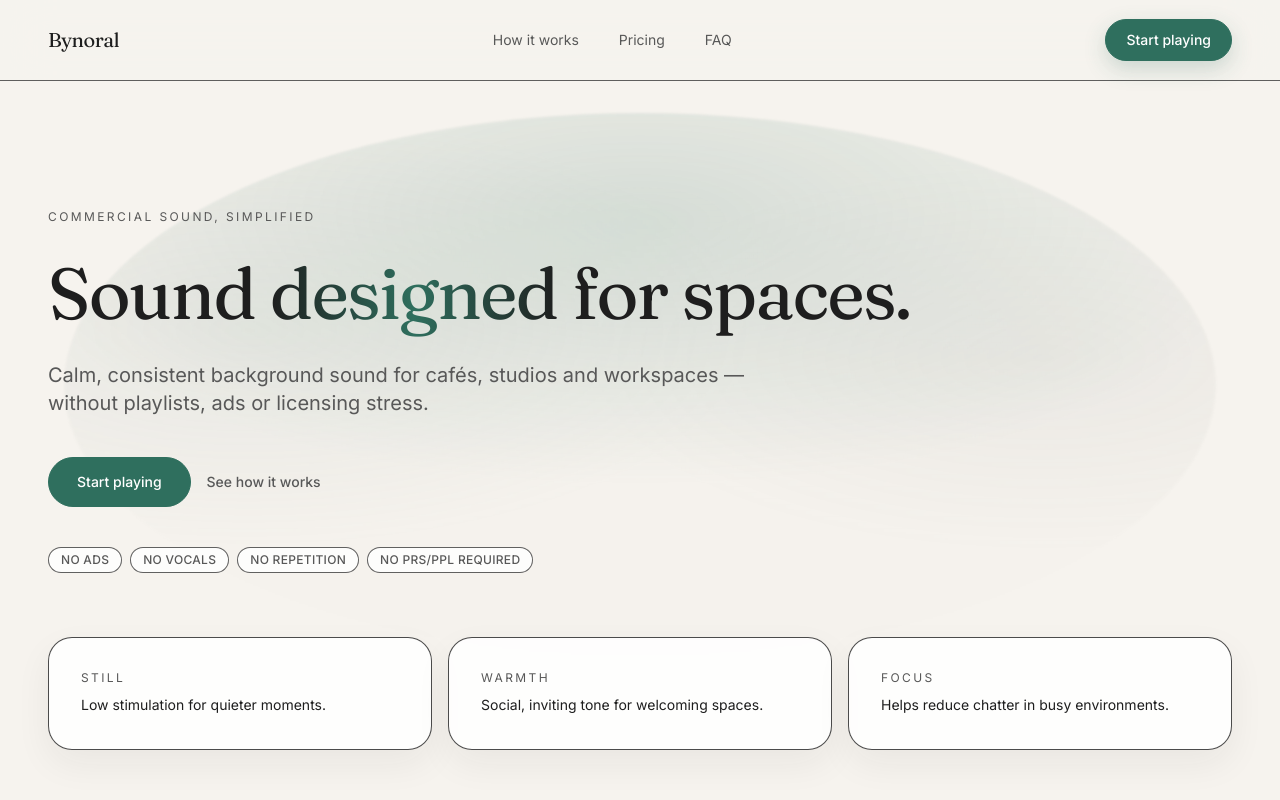
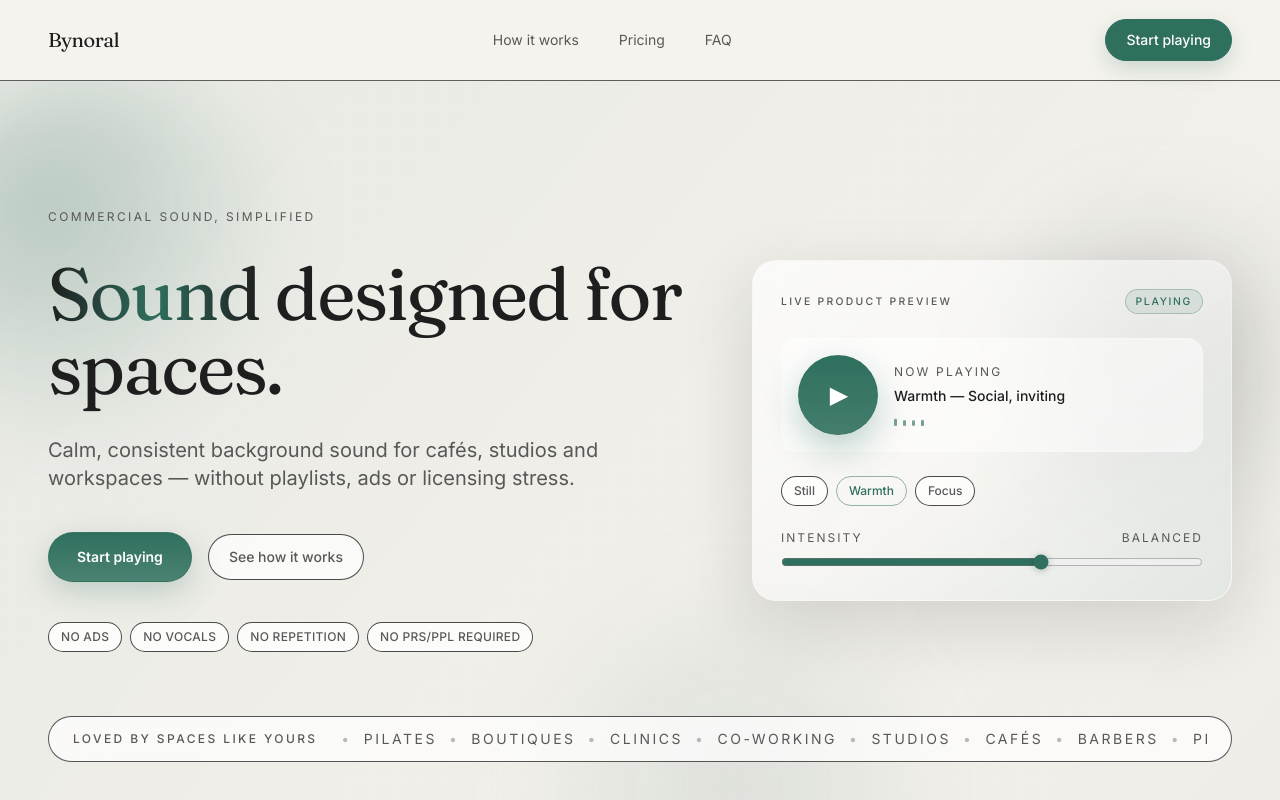
Before and after one commit to liamwt-12/bynoral-site, a Next.js app: page / in a window 1280 px wide. Shown: the top 800 px of the page. Built offline with nearby package versions, Linux system fonts and the light colour scheme.

Commit message:
Revamp homepage hero motion and live preview

```diff
--- a/app/globals.css
+++ b/app/globals.css
@@ -29,23 +29,101 @@
   animation: page-enter 0.5s ease-out;
 }
 
-.hero-ambient {
-  background:
-    radial-gradient(75% 65% at 50% 20%, rgba(47, 111, 94, 0.16), rgba(47, 111, 94, 0) 75%),
-    radial-gradient(55% 50% at 16% 40%, rgba(144, 166, 159, 0.12), rgba(144, 166, 159, 0) 80%),
-    radial-gradient(50% 45% at 85% 45%, rgba(120, 130, 128, 0.08), rgba(120, 130, 128, 0) 80%);
-  filter: blur(1px);
+.hero-gradient-wash {
+  background: linear-gradient(130deg, rgba(47, 111, 94, 0.08), rgba(144, 166, 159, 0.03), rgba(96, 108, 105, 0.08));
+  background-size: 180% 180%;
+  animation: gradient-wash 22s ease-in-out infinite alternate;
 }
 
-.hero-ambient::after {
+.hero-orb {
+  position: absolute;
+  border-radius: 999px;
+  filter: blur(38px);
+  will-change: transform;
+}
+
+.hero-orb-1 {
+  left: -8%;
+  top: -4%;
+  height: 24rem;
+  width: 24rem;
+  background: radial-gradient(circle at 35% 35%, rgba(47, 111, 94, 0.28), rgba(47, 111, 94, 0) 72%);
+  animation: drift-a 18s ease-in-out infinite;
+}
+
+.hero-orb-2 {
+  right: -6%;
+  top: 16%;
+  height: 22rem;
+  width: 22rem;
+  background: radial-gradient(circle at 45% 45%, rgba(96, 108, 105, 0.22), rgba(96, 108, 105, 0) 74%);
+  animation: drift-b 22s ease-in-out infinite;
+}
+
+.hero-orb-3 {
+  left: 40%;
+  bottom: -22%;
+  height: 26rem;
+  width: 26rem;
+  background: radial-gradient(circle at 50% 50%, rgba(144, 166, 159, 0.24), rgba(144, 166, 159, 0) 76%);
+  animation: drift-c 20s ease-in-out infinite;
+}
+
+.hero-noise {
+  background-image: radial-gradient(rgba(18, 25, 22, 0.1) 0.7px, transparent 0.7px);
+  background-size: 3px 3px;
+  opacity: 0.15;
+  mix-blend-mode: multiply;
+}
+
+.hero-reveal {
+  opacity: 0;
+  transform: translateY(10px);
+  animation: hero-reveal 0.65s cubic-bezier(0.22, 0.61, 0.36, 1) forwards;
+}
+
+.hero-reveal:nth-child(1) {
+  animation-delay: 40ms;
+}
+
+.hero-reveal:nth-child(2) {
+  animation-delay: 120ms;
+}
+
+.hero-reveal:nth-child(3) {
+  animation-delay: 180ms;
+}
+
+.hero-reveal:nth-child(4) {
+  animation-delay: 240ms;
+}
+
+.hero-cta {
+  position: relative;
+  overflow: hidden;
+}
+
+.hero-cta::after {
   content: '';
   position: absolute;
   inset: 0;
+  transform: translateX(-120%);
+  background: linear-gradient(110deg, transparent 35%, rgba(255, 255, 255, 0.42) 50%, transparent 65%);
+  transition: transform 480ms ease;
+}
+
+.hero-cta:hover::after,
+.hero-cta:focus-visible::after {
+  transform: translateX(120%);
+}
+
+.playing-ring::after {
+  content: '';
+  position: absolute;
+  inset: -7px;
   border-radius: inherit;
-  background-image: radial-gradient(rgba(18, 25, 22, 0.09) 0.7px, transparent 0.7px);
-  background-size: 3px 3px;
-  opacity: 0.18;
-  mix-blend-mode: multiply;
+  border: 1px solid rgba(47, 111, 94, 0.35);
+  animation: pulse-ring 1.8s ease-out infinite;
 }
 
 .equalizer span {
@@ -55,6 +133,27 @@
   border-radius: 999px;
   background-color: rgba(47, 111, 94, 0.65);
   transform-origin: center bottom;
+}
+
+.equalizer.playing span {
+  animation: eq 1.25s ease-in-out infinite;
+}
+
+.equalizer.playing span:nth-child(2) {
+  animation-delay: 120ms;
+}
+
+.equalizer.playing span:nth-child(3) {
+  animation-delay: 240ms;
+}
+
+.equalizer.playing span:nth-child(4) {
+  animation-delay: 80ms;
+}
+
+.marquee-content {
+  animation: marquee 30s linear infinite;
+  will-change: transform;
 }
 
 .range-slider {
@@ -80,6 +179,23 @@
   box-shadow: 0 1px 6px rgba(30, 30, 30, 0.25);
 }
 
+@media (prefers-reduced-motion: reduce) {
+  .hero-gradient-wash,
+  .hero-orb-1,
+  .hero-orb-2,
+  .hero-orb-3,
+  .hero-reveal,
+  .playing-ring::after,
+  .equalizer.playing span,
+  .marquee-content,
+  .hero-cta::after {
+    animation: none !important;
+    transition: none !important;
+    transform: none !important;
+    opacity: 1 !important;
+  }
+}
+
 @keyframes page-enter {
   from {
     opacity: 0;
@@ -89,6 +205,61 @@
   to {
     opacity: 1;
     transform: translateY(0);
+  }
+}
+
+@keyframes hero-reveal {
+  from {
+    opacity: 0;
+    transform: translateY(10px);
+  }
+
+  to {
+    opacity: 1;
+    transform: translateY(0);
+  }
+}
+
+@keyframes gradient-wash {
+  0% {
+    background-position: 0% 50%;
+  }
+
+  100% {
+    background-position: 100% 50%;
+  }
+}
+
+@keyframes drift-a {
+  0%,
+  100% {
+    transform: translate3d(0, 0, 0);
+  }
+
+  50% {
+    transform: translate3d(20px, 24px, 0);
+  }
+}
+
+@keyframes drift-b {
+  0%,
+  100% {
+    transform: translate3d(0, 0, 0);
+  }
+
+  50% {
+    transform: translate3d(-24px, -14px, 0);
+  }
+}
+
+@keyframes drift-c {
+  0%,
+  100% {
+    transform: translate3d(0, 0, 0);
+  }
+
+  50% {
+    transform: translate3d(16px, -24px, 0);
   }
 }
 
@@ -115,3 +286,13 @@
     transform: scaleY(1);
   }
 }
+
+@keyframes marquee {
+  from {
+    transform: translate3d(0, 0, 0);
+  }
+
+  to {
+    transform: translate3d(-50%, 0, 0);
+  }
+}
--- a/app/page.tsx
+++ b/app/page.tsx
@@ -1,6 +1,6 @@
 import Link from 'next/link';
 
-import { Card, Pill, PricingCard, Section } from '../components';
+import { AnimatedBackground, Card, Marquee, Pill, PricingCard, Section } from '../components';
 
 const problemPoints = [
   {
@@ -77,66 +77,119 @@ const plans = [
   }
 ];
 
-const demoStrip = [
-  { name: 'Still', detail: 'Low stimulation for quieter moments.' },
-  { name: 'Warmth', detail: 'Social, inviting tone for welcoming spaces.' },
-  { name: 'Focus', detail: 'Helps reduce chatter in busy environments.' }
-];
+const livePreviewVibes = ['Still', 'Warmth', 'Focus'];
+
+const spaces = ['Cafés', 'Barbers', 'Pilates', 'Boutiques', 'Clinics', 'Co-working', 'Studios'];
 
 export default function Home() {
   return (
     <>
       <Section className="relative overflow-hidden pb-14 pt-24 sm:pt-28 lg:pb-20 lg:pt-32" containerClassName="max-w-[84rem]">
-        <div className="pointer-events-none absolute inset-0 -z-10">
-          <div className="hero-ambient absolute left-1/2 top-8 h-[34rem] w-[90%] max-w-6xl -translate-x-1/2 rounded-[50%]" />
-        </div>
+        <AnimatedBackground />
 
         <div className="space-y-14 lg:space-y-16">
+          <div className="grid items-center gap-10 lg:grid-cols-[minmax(0,1fr)_minmax(360px,480px)] lg:gap-12">
             <div className="space-y-8">
-            <p className="text-xs uppercase tracking-[0.2em] text-text-muted">Commercial sound, simplified</p>
-            <h1 className="max-w-4xl font-heading text-5xl leading-[1.04] tracking-tight text-text-primary sm:text-6xl lg:text-7xl">
-              <span className="inline">Sound </span>
+              <p className="hero-reveal text-xs uppercase tracking-[0.2em] text-text-muted">Commercial sound, simplified</p>
+              <h1 className="hero-reveal max-w-4xl font-heading text-5xl leading-[0.98] tracking-tight text-text-primary sm:text-6xl lg:text-[4.6rem]">
                 <span className="inline bg-gradient-to-r from-text-primary via-accent to-text-primary bg-clip-text text-transparent">
-                designed
+                  Sound
                 </span>{' '}
-              <span className="inline">for spaces.</span>
+                <span className="inline">designed for spaces.</span>
               </h1>
-            <p className="max-w-3xl text-lg leading-relaxed text-text-muted lg:text-xl">
-              Calm, consistent background sound for cafés, studios and workspaces — without playlists,
-              ads or licensing stress.
+              <p className="hero-reveal max-w-3xl text-lg leading-relaxed text-text-muted lg:text-xl">
+                Calm, consistent background sound for cafés, studios and workspaces — without playlists, ads
+                or licensing stress.
               </p>
-            <div className="flex flex-wrap items-center gap-4 pt-2">
+              <div className="hero-reveal flex flex-wrap items-center gap-4 pt-2">
                 <Link
                   href="/player"
-                className="inline-flex items-center justify-center rounded-full border border-accent bg-accent px-7 py-3.5 text-sm font-medium text-surface transition duration-200 hover:-translate-y-0.5 hover:bg-accent/90 focus-visible:outline-none focus-visible:ring-4 focus-visible:ring-accent/30"
+                  className="hero-cta inline-flex items-center justify-center rounded-full border border-accent/70 bg-gradient-to-b from-accent to-accent/85 px-7 py-3.5 text-sm font-semibold text-surface shadow-[0_10px_30px_rgba(47,111,94,0.25)] transition duration-250 hover:-translate-y-0.5 hover:shadow-[0_14px_34px_rgba(47,111,94,0.36)] focus-visible:outline-none focus-visible:ring-4 focus-visible:ring-accent/30"
                 >
-                Start playing
+                  <span className="relative z-10">Start playing</span>
                 </Link>
                 <Link
                   href="/how-it-works"
-                className="text-sm font-medium text-text-muted transition duration-200 hover:text-text-primary focus-visible:rounded-full focus-visible:outline-none focus-visible:ring-4 focus-visible:ring-text-primary/15"
+                  className="inline-flex items-center rounded-full border border-border/80 bg-surface/70 px-5 py-3 text-sm font-medium text-text-muted transition duration-250 hover:-translate-y-0.5 hover:border-accent/40 hover:text-text-primary focus-visible:rounded-full focus-visible:outline-none focus-visible:ring-4 focus-visible:ring-text-primary/15"
                 >
                   See how it works
                 </Link>
               </div>
-            <div className="flex flex-wrap items-center gap-2 pt-2 text-xs uppercase tracking-[0.18em] text-text-muted">
-              <Pill className="!border-border/70 !bg-surface/80 !text-text-muted">No ads</Pill>
-              <Pill className="!border-border/70 !bg-surface/80 !text-text-muted">No vocals</Pill>
-              <Pill className="!border-border/70 !bg-surface/80 !text-text-muted">No repetition</Pill>
-              <Pill className="!border-border/70 !bg-surface/80 !text-text-muted">No PRS/PPL required</Pill>
+              <div className="hero-reveal flex flex-wrap items-center gap-2 pt-2 text-[0.65rem] uppercase tracking-[0.16em] text-text-muted sm:text-xs">
+                <Pill className="!border-border/80 !bg-surface/80 !px-3 !py-1.5 !text-text-muted">No ads</Pill>
+                <Pill className="!border-border/80 !bg-surface/80 !px-3 !py-1.5 !text-text-muted">No vocals</Pill>
+                <Pill className="!border-border/80 !bg-surface/80 !px-3 !py-1.5 !text-text-muted">No repetition</Pill>
+                <Pill className="!border-border/80 !bg-surface/80 !px-3 !py-1.5 !text-text-muted">No PRS/PPL required</Pill>
               </div>
             </div>
 
-          <div className="grid gap-4 md:grid-cols-3">
-            {demoStrip.map((item) => (
-              <Card
-                key={item.name}
-                className="space-y-2 border-border/80 bg-surface/85 p-5 shadow-[0_14px_36px_rgba(30,30,30,0.06)]"
+            <Card className="hero-reveal group relative overflow-hidden border-white/20 bg-white/40 p-6 shadow-[0_24px_70px_rgba(19,30,27,0.14)] backdrop-blur-xl transition duration-300 hover:-translate-y-1 hover:border-accent/35 hover:shadow-[0_28px_76px_rgba(47,111,94,0.2)] sm:p-7">
+              <div className="absolute inset-0 bg-gradient-to-br from-white/50 via-white/5 to-accent/10" aria-hidden="true" />
+              <div className="relative space-y-6">
+                <div className="flex items-center justify-between">
+                  <p className="text-[0.65rem] font-medium uppercase tracking-[0.22em] text-text-muted">Live Product Preview</p>
+                  <span className="rounded-full border border-accent/30 bg-accent/10 px-2.5 py-1 text-[0.65rem] font-medium uppercase tracking-[0.16em] text-accent">
+                    Playing
+                  </span>
+                </div>
+
+                <div className="flex items-center gap-4 rounded-2xl border border-white/30 bg-white/50 p-4">
+                  <button
+                    type="button"
+                    aria-label="Now playing"
+                    className="playing-ring relative inline-flex h-20 w-20 shrink-0 items-center justify-center rounded-full border border-accent/40 bg-gradient-to-b from-accent to-accent/90 text-surface shadow-[0_14px_34px_rgba(47,111,94,0.3)]"
                   >
-                <p className="text-xs uppercase tracking-[0.2em] text-text-muted">{item.name}</p>
-                <p className="text-sm leading-relaxed text-text-primary">{item.detail}</p>
+                    <span className="ml-0.5 text-2xl">▶</span>
+                  </button>
+                  <div className="space-y-1.5">
+                    <p className="text-xs uppercase tracking-[0.18em] text-text-muted">Now playing</p>
+                    <p className="text-sm font-medium text-text-primary">Warmth — Social, inviting</p>
+                    <div className="equalizer playing flex items-end gap-1.5" aria-hidden="true">
+                      <span />
+                      <span />
+                      <span />
+                      <span />
+                    </div>
+                  </div>
+                </div>
+
+                <div className="flex flex-wrap gap-2">
+                  {livePreviewVibes.map((vibe) => (
+                    <button
+                      key={vibe}
+                      type="button"
+                      className={`rounded-full border px-3 py-1.5 text-xs font-medium transition duration-200 ${
+                        vibe === 'Warmth'
+                          ? 'border-accent/50 bg-accent/12 text-accent'
+                          : 'border-border/80 bg-surface/70 text-text-muted hover:border-accent/30 hover:text-text-primary'
+                      }`}
+                    >
+                      {vibe}
+                    </button>
+                  ))}
+                </div>
+
+                <div className="space-y-3">
+                  <div className="flex items-center justify-between text-xs uppercase tracking-[0.17em] text-text-muted">
+                    <span>Intensity</span>
+                    <span>Balanced</span>
+                  </div>
+                  <input
+                    type="range"
+                    min={0}
+                    max={100}
+                    value={62}
+                    readOnly
+                    aria-label="Intensity"
+                    className="range-slider h-2 w-full cursor-default rounded-full bg-border/80"
+                  />
+                </div>
+              </div>
             </Card>
-            ))}
+          </div>
+
+          <div className="hero-reveal rounded-full border border-border/75 bg-surface/70 px-4 py-3 backdrop-blur-sm sm:px-6">
+            <Marquee items={spaces} label="Loved by spaces like yours" />
           </div>
         </div>
       </Section>
--- /dev/null
+++ b/components/AnimatedBackground.tsx
@@ -0,0 +1,11 @@
+export function AnimatedBackground() {
+  return (
+    <div className="pointer-events-none absolute inset-0 -z-10 overflow-hidden" aria-hidden="true">
+      <div className="hero-gradient-wash absolute inset-0" />
+      <div className="hero-orb hero-orb-1" />
+      <div className="hero-orb hero-orb-2" />
+      <div className="hero-orb hero-orb-3" />
+      <div className="hero-noise absolute inset-0" />
+    </div>
+  );
+}
--- /dev/null
+++ b/components/Marquee.tsx
@@ -0,0 +1,26 @@
+type MarqueeProps = {
+  label: string;
+  items: string[];
+};
+
+export function Marquee({ label, items }: MarqueeProps) {
+  const looped = [...items, ...items];
+
+  return (
+    <div className="flex items-center gap-4 overflow-hidden">
+      <p className="shrink-0 text-[0.65rem] font-medium uppercase tracking-[0.2em] text-text-muted sm:text-xs">
+        {label}
+      </p>
+      <div className="marquee-track flex min-w-0 flex-1 overflow-hidden">
+        <div className="marquee-content flex min-w-max items-center gap-3 pr-3 text-xs uppercase tracking-[0.18em] text-text-muted sm:text-sm">
+          {looped.map((item, idx) => (
+            <span key={`${item}-${idx}`} className="inline-flex items-center gap-3 whitespace-nowrap">
+              <span>{item}</span>
+              <span className="text-text-muted/40">•</span>
+            </span>
+          ))}
+        </div>
+      </div>
+    </div>
+  );
+}
--- a/components/index.ts
+++ b/components/index.ts
@@ -7,3 +7,6 @@ export * from './Pill';
 export * from './PricingCard';
 export * from './Section';
 export * from './Motion';
+
+export * from './AnimatedBackground';
+export * from './Marquee';
```
Lines whose indentation alone changed are shown as unchanged.
